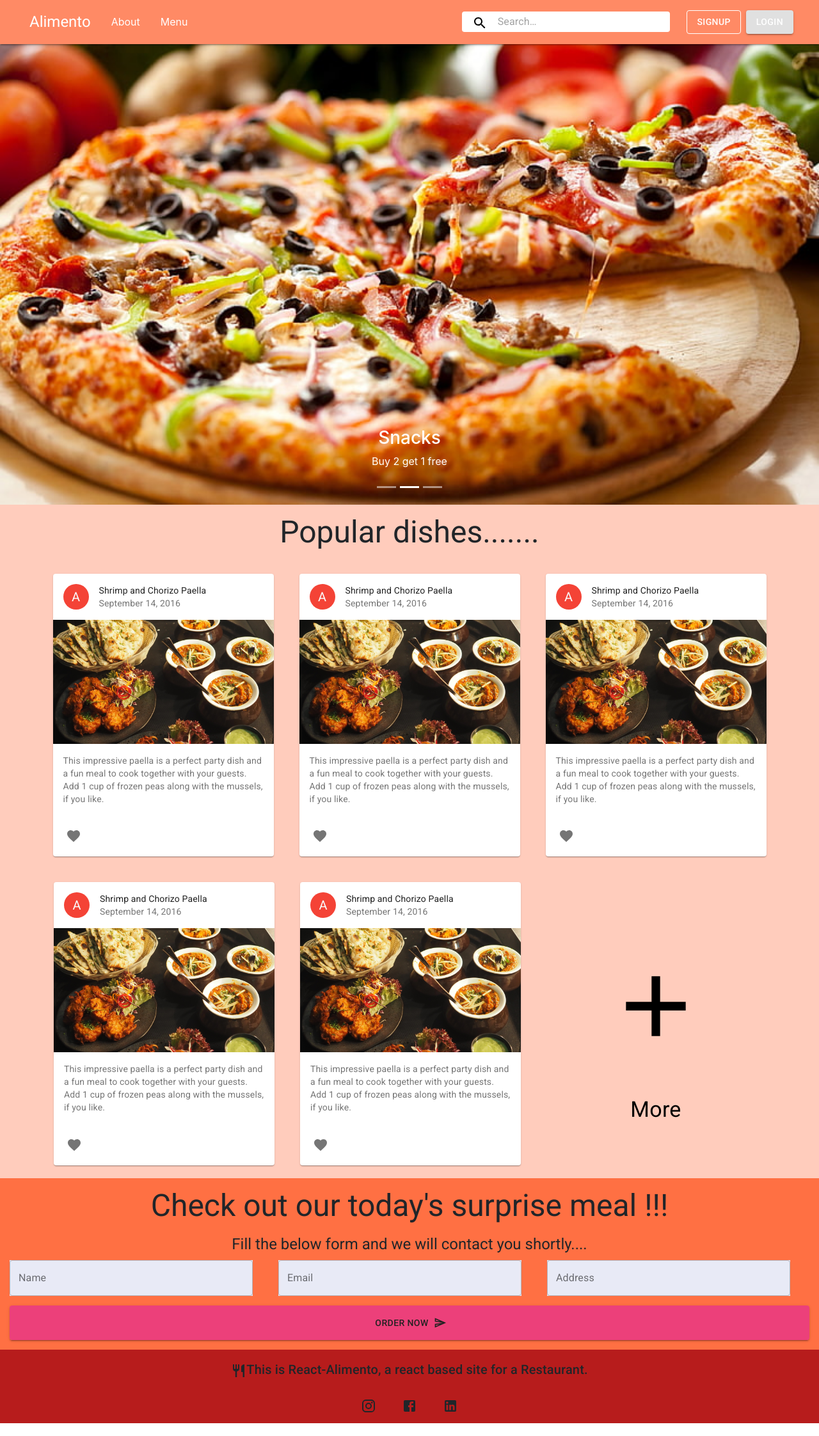
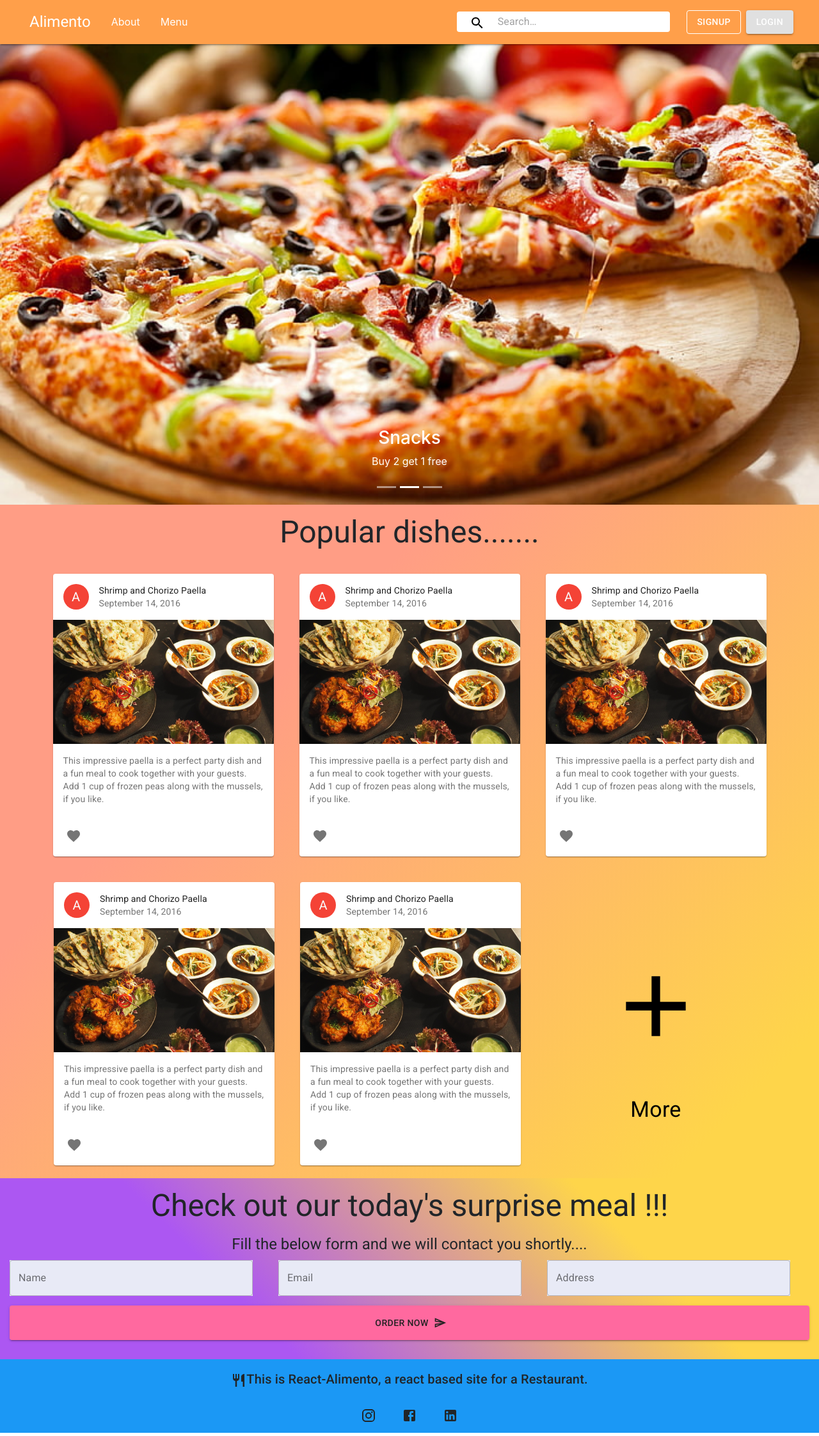
Before and after one commit to ashu18aman/react-alimento, a React (Create React App) app: page / in a window 1280 px wide. Shown: the whole page at 64% size. Built offline with nearby package versions, Linux system fonts and the light colour scheme.

Commit message:
saving original files

```diff
--- a/src/components/FeaturedDishes.js
+++ b/src/components/FeaturedDishes.js
@@ -8,7 +8,7 @@ import { Link } from 'react-router-dom';
 
 const useStyles = makeStyles({
     root: {
-        background: 'linear-gradient(45deg, #ffccbc 30%, #ffccbc 90%)',
+        background: 'linear-gradient(135deg, #ff9d85 30%, #FED54A 90%)',
         paddingTop: 15,
         width: '100%',
     },
--- a/src/components/Footer.js
+++ b/src/components/Footer.js
@@ -9,7 +9,7 @@ import Typography from '@material-ui/core/Typography';
 
 const useStyles = makeStyles({
     footer: {
-        backgroundColor: '#b71c1c',
+        backgroundColor: '#1B98F5',
         width: '100%',
         padding: 15,
         justify: 'center',
--- a/src/components/InstantOrder.js
+++ b/src/components/InstantOrder.js
@@ -12,7 +12,9 @@ import { CenterFocusStrong } from '@material-ui/icons';
 
 const useStyles = makeStyles({
     root: {
-        background: 'linear-gradient(45deg, #ff7043 30%, #ff7043 90%)',
+        // background: 'linear-gradient(45deg,#FED54A 30%,#E1A2B8 90%)',
+        // background: 'linear-gradient(45deg,#FED54A 30%,#FF6666 90%)',
+        background: 'linear-gradient(45deg,#ac57f2 30%,#FED54A 75%)',
         padding: 15,
         width: '100%',
     },
@@ -22,13 +24,14 @@ const useStyles = makeStyles({
     textInp: {
         width: 380,
         background: 'linear-gradient(45deg, #e8eaf6 30%, #e8eaf6 90%)',
+        outline: 'none',
     },
     sub: {
         width:'100%',
         padding: 15,
-        marginTop: 15,
-        background: 'linear-gradient(45deg, #ec407a 30%,  #ec407a 90%)',
-        justify:CenterFocusStrong,
+        margin:'15px auto' ,
+        background: 'linear-gradient(45deg,#ff699f 30%,#ff699f 90%)',
+        placeItems: 'center',
         color: '#212121',
     },
 
@@ -75,10 +78,9 @@ const InstantOrder = () => {
                             color="Secondary"
                             className={classes.sub}
                             endIcon={<SendOutlinedIcon />}
-
                         >
                             Order Now
-      </Button>
+                        </Button>
                     </Form>
                 </Grid>
             </Grid>
--- a/src/components/MyCarousel.js
+++ b/src/components/MyCarousel.js
@@ -7,7 +7,7 @@ import img3 from "./Images/thali.jpg";
 const MyCarousel = () => {
   return (
     <div>
-      <Carousel interval={3000} fade="true" controls={false}>
+      <Carousel interval={3000} fade={true} controls={false}>
         <Carousel.Item>
           <img
             className="d-block w-100"
--- a/src/components/NavBar.js
+++ b/src/components/NavBar.js
@@ -24,7 +24,7 @@ const black = 'black';
 const useStyles = makeStyles((theme) => {
   return {
     navbar: {
-      backgroundColor: '#ff8a65',
+      backgroundColor: '#FF9F4A',
       color: "white",
       display: "flex",
     },
@@ -97,8 +97,9 @@ const useStyles = makeStyles((theme) => {
       },
     },
     searchIcon: {
-      padding: theme.spacing(0.5, 2),
+      // padding: theme.spacing(0.5, 2),
       pointerEvents: "none",
+      width:'10px',
       color: black,
     },
     searchInput: {
@@ -141,7 +142,7 @@ const useStyles = makeStyles((theme) => {
     },
     drawerSearchIcon: {
       fontSize: '3px',
-      marginRight: '11px',
+      marginLeft: '-20px',
       pointerEvents: "none",
       color: black,
     },
@@ -213,9 +214,11 @@ const NavBar = () => {
           </div>
 
           {/* Search Bar */}
-          <div className={classes.searchBar}>
-            <div className={classes.searchIcon}>
-              <SearchOutlined />
+          <div className={classes.searchBar} onClick={e => console.log('click')}>
+            <div>
+              <Button className={classes.searchIcon}>
+                <SearchOutlined />
+              </Button>
             </div>
             <InputBase placeholder="Search…" className={classes.searchInput} />
           </div>
@@ -272,10 +275,10 @@ const NavBar = () => {
 
           <Divider />
 
-          <div className={classes.drawerSearchBar}>
-            <div className={classes.drawerSearchIcon}>
-              <SearchOutlined />
-            </div>
+          <div className={classes.drawerSearchBar} onClick={e => console.log('click')}>
+              <Button className={classes.drawerSearchIcon}>
+                <SearchOutlined />
+              </Button>
             <InputBase placeholder="Search…" />
           </div>
       </Drawer>
```
